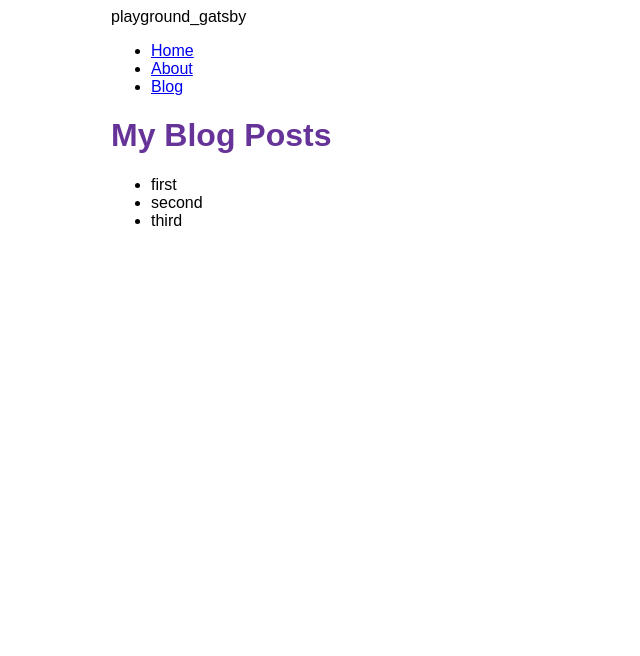
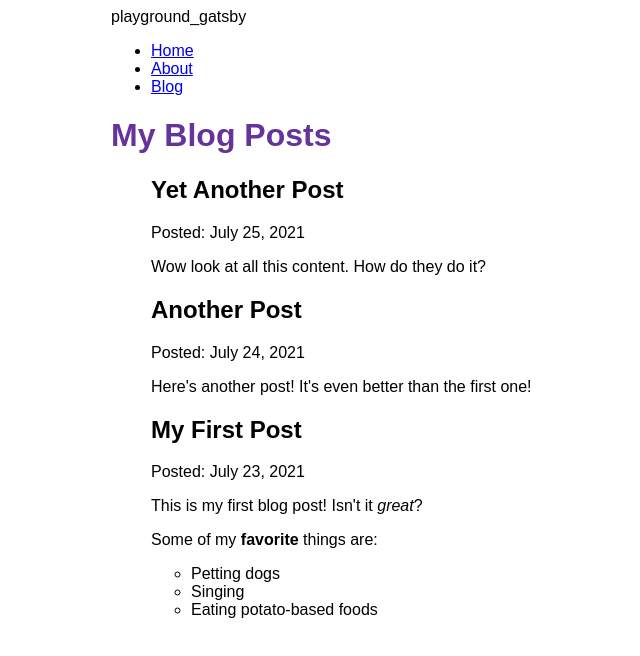
Before and after one commit to pawel-bak-dev/playground_gatsby, a Gatsby site: page /blog in a window 1280 px wide. Shown: the whole page, without its empty margins (279-919 px from the left). Built offline with nearby package versions, Linux system fonts and the light colour scheme; Gatsby itself is replaced by a stand-in of ours.

Commit message:
Finished Gatsby Tutorial Part 5

```diff
--- a/blog/first.mdx
+++ b/blog/first.mdx
@@ -0,0 +1,12 @@
+---
+title: "My First Post"
+date: "2021-07-23"
+---
+
+This is my first blog post! Isn't it *great*?
+
+Some of my **favorite** things are:
+
+* Petting dogs
+* Singing
+* Eating potato-based foods
--- a/blog/second.mdx
+++ b/blog/second.mdx
@@ -0,0 +1,6 @@
+---
+title: "Another Post"
+date: "2021-07-24"
+---
+
+Here's another post! It's even better than the first one!
--- a/blog/third.mdx
+++ b/blog/third.mdx
@@ -0,0 +1,6 @@
+---
+title: "Yet Another Post"
+date: "2021-07-25"
+---
+
+Wow look at all this content. How do they do it?
--- a/gatsby-config.js
+++ b/gatsby-config.js
@@ -7,8 +7,9 @@ module.exports = {
       `gatsby-plugin-material-ui`,
       'gatsby-plugin-image',
       'gatsby-plugin-sharp',
+      'gatsby-plugin-mdx',
       {
-        resolve: "gatsby-source-filesystem",
+        resolve: 'gatsby-source-filesystem',
         options: {
           name: `blog`,
           path: `${__dirname}/blog`,
--- a/package.json
+++ b/package.json
@@ -16,10 +16,13 @@
   },
   "dependencies": {
     "@emotion/react": "^11.8.1",
+    "@mdx-js/mdx": "^1.6.22",
+    "@mdx-js/react": "^1.6.22",
     "framer-motion": "^6.2.3",
     "gatsby": "^4.6.1",
     "gatsby-plugin-image": "^2.7.0",
     "gatsby-plugin-material-ui": "^4.0.2",
+    "gatsby-plugin-mdx": "^3.7.1",
     "gatsby-plugin-sharp": "^4.7.0",
     "gatsby-source-filesystem": "^4.7.0",
     "react": "^17.0.1",
--- a/src/pages/blog.js
+++ b/src/pages/blog.js
@@ -1,12 +1,18 @@
 import * as React from 'react'
 import Layout from '../components/layout'
-import { graphql } from 'gatsby'
+import { graphql } from 'gatsby';
+import { MDXRenderer } from 'gatsby-plugin-mdx';
 
 export const query = graphql`
   query {
-    allFile {
+    allMdx(sort: {fields: frontmatter___date, order: DESC}) {
       nodes {
-        name
+        frontmatter {
+          date(formatString: "MMMM D, YYYY")
+          title
+        }
+        id
+        body
       }
     }
   }
@@ -17,10 +23,14 @@ const BlogPage = ({ data }) => {
     <Layout pageTitle="My Blog Posts">
       <ul>
       {
-        data.allFile.nodes.map(node => (
-          <li key={node.name}>
-            {node.name}
-          </li>
+        data.allMdx.nodes.map((node) => (
+          <article key={node.id}>
+            <h2>{node.frontmatter.title}</h2>
+            <p>Posted: {node.frontmatter.date}</p>
+            <MDXRenderer>
+              {node.body}
+            </MDXRenderer>
+          </article>
         ))
       }
       </ul>
```
Also changed, not shown: 1 other file.
